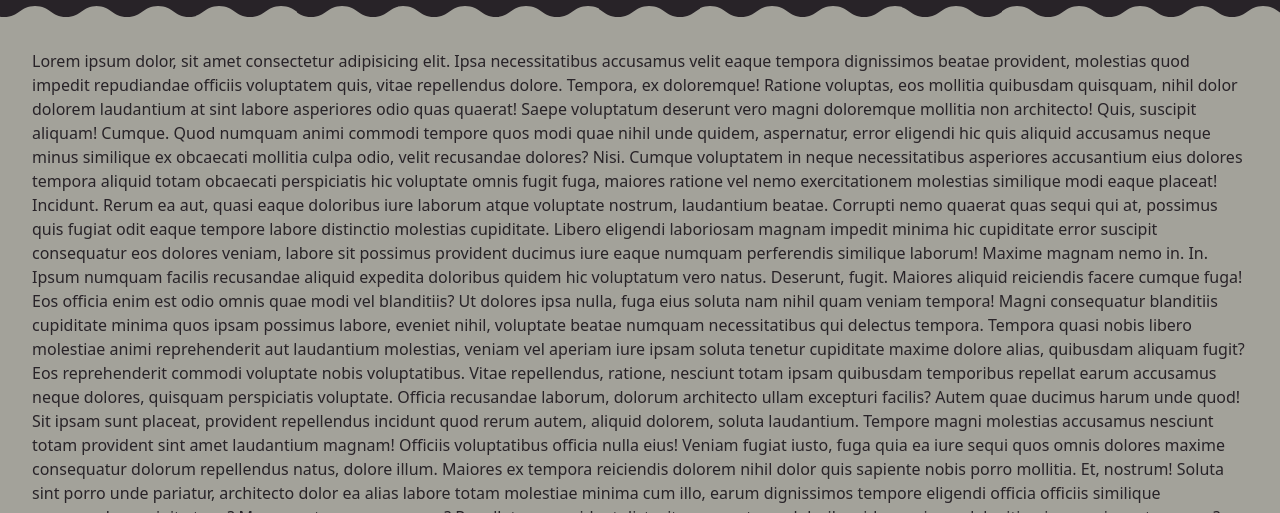
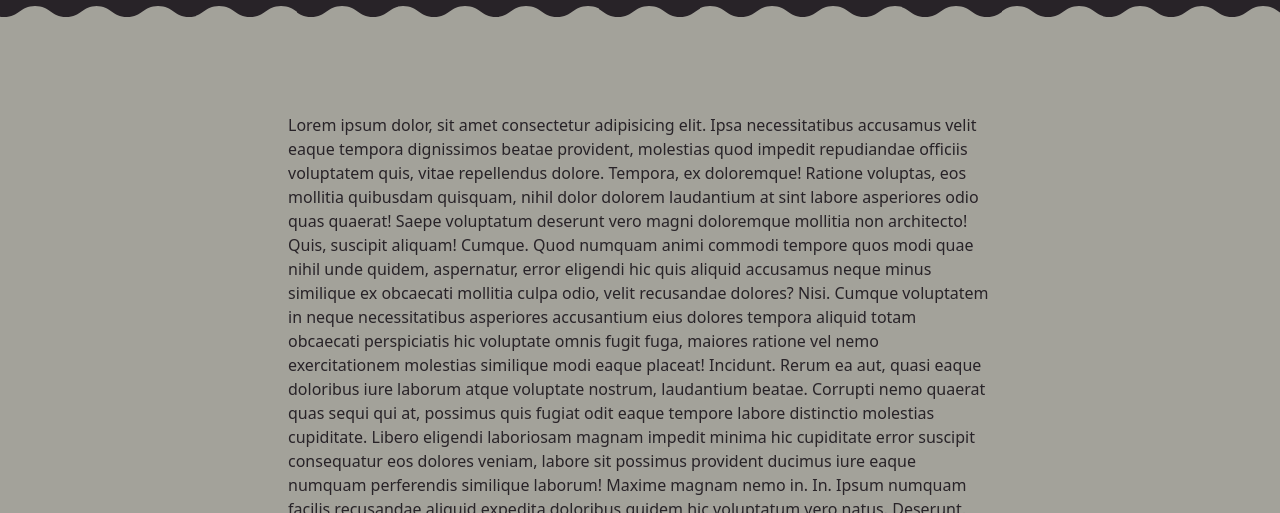
Before and after one commit to deltea/portfolio, an Astro site: page /about in a window 1280 px wide. Shown: the part 287-800 px from the top of the page. Built offline with nearby package versions, Linux system fonts and the light colour scheme; Astro itself is replaced by a stand-in of ours.

Commit message:
☁️ add padding to about me

```diff
--- a/src/pages/about.astro
+++ b/src/pages/about.astro
@@ -10,7 +10,8 @@ import Layout from "$layouts/Layout.astro"
 
   <Waves client:only="svelte" class="bg-dark" color="--color-light" direction={-1} />
 
-  <div class="bg-white text-black p-8">
+  <div class="bg-white text-black p-8 flex justify-center items-center py-24">
+    <article class="w-content">
       Lorem ipsum dolor, sit amet consectetur adipisicing elit. Ipsa necessitatibus accusamus velit eaque tempora dignissimos beatae provident, molestias quod impedit repudiandae officiis voluptatem quis, vitae repellendus dolore. Tempora, ex doloremque!
       Ratione voluptas, eos mollitia quibusdam quisquam, nihil dolor dolorem laudantium at sint labore asperiores odio quas quaerat! Saepe voluptatum deserunt vero magni doloremque mollitia non architecto! Quis, suscipit aliquam! Cumque.
       Quod numquam animi commodi tempore quos modi quae nihil unde quidem, aspernatur, error eligendi hic quis aliquid accusamus neque minus similique ex obcaecati mollitia culpa odio, velit recusandae dolores? Nisi.
@@ -36,5 +37,6 @@ import Layout from "$layouts/Layout.astro"
       Ex soluta sapiente corrupti, consequuntur distinctio atque. Eveniet, nihil. Facere natus recusandae quaerat porro placeat expedita officia ducimus laboriosam, dolores alias quam vero officiis pariatur harum enim, itaque libero eligendi.
       Rem quia at quo quisquam laborum quos quas obcaecati blanditiis incidunt excepturi sequi, aut non hic nesciunt earum. Vero, ullam? Officia, vitae tempore quibusdam eum quas dolorum aliquid eos beatae?
       Ipsum optio in, voluptatibus voluptatum, sapiente repellat error unde provident nostrum hic explicabo voluptates omnis dolor rerum cum modi debitis odio maxime nam ea! Ea nobis dignissimos est quaerat eveniet.
+    </article>
   </div>
 </Layout>
```
Lines whose indentation alone changed are shown as unchanged.
